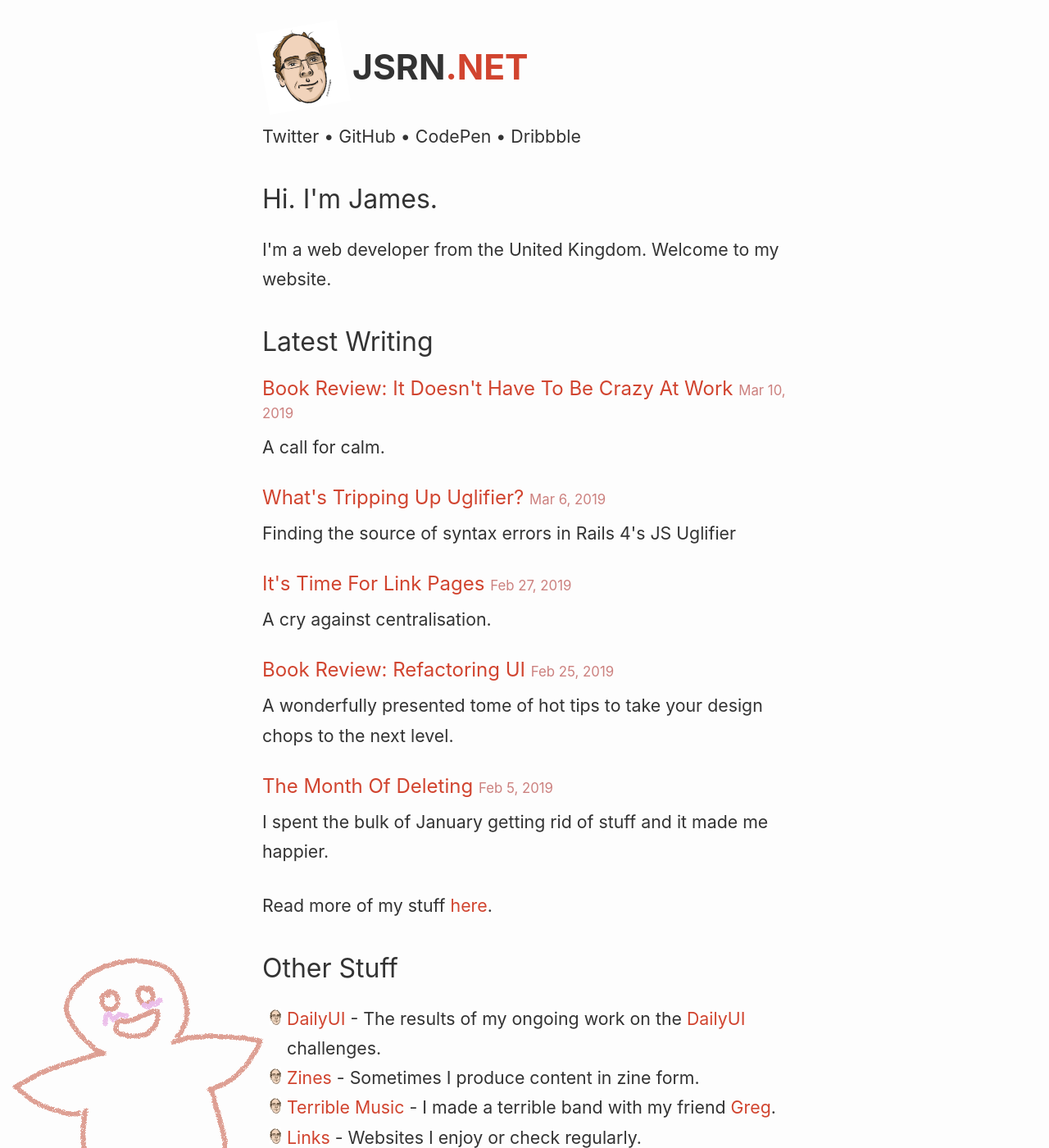
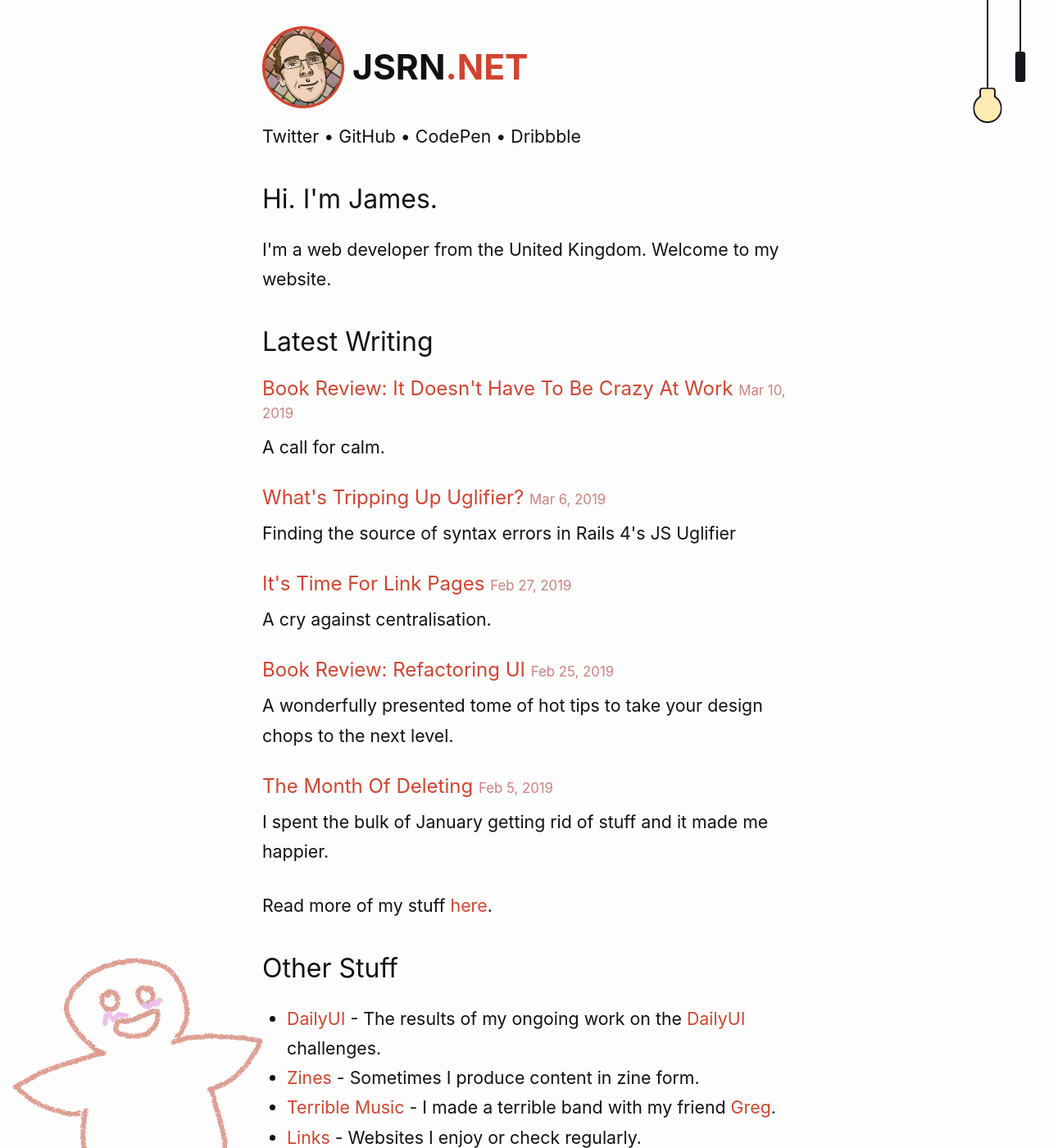
Before and after one commit to jsrn/jsrn.github.io, a Jekyll site: the page built from index.html, in a window 1280 px wide and 1400 px high. Shown: the whole window at 82% size. Built offline with Jekyll 4.4.1, drawn with Linux system fonts in a browser that asks for light colours.

Commit message:
Light/dark mode

```diff
--- a/_includes/header.html
+++ b/_includes/header.html
@@ -1,6 +1,6 @@
 <header>
   <h1 style="margin-bottom: 1rem;">
-    <a href="/"><img src="/assets/me.jpg">JSRN<span class="secondary">.NET</span></a>
+    <a href="/"><img src="/assets/me.png">JSRN<span class="secondary">.NET</span></a>
   </h1>
 
   <a href="https://twitter.com/jsrndoftime">Twitter</a> &bull;
--- a/_layouts/default.html
+++ b/_layouts/default.html
@@ -15,6 +15,33 @@
 
     {%- include footer.html -%}
 
+    <svg id="lightbulb" width="90" height="505" viewBox="0 0 90 505" fill="none" xmlns="http://www.w3.org/2000/svg">
+      <path d="M45 0V400" stroke="#16161D" stroke-width="5"/>
+      <mask id="path-2-outside-1" maskUnits="userSpaceOnUse" x="0" y="395" width="90" height="110" fill="black">
+      <rect fill="white" y="395" width="90" height="110"/>
+      <path d="M25 405C25 402.239 27.2386 400 30 400H60C62.7614 400 65 402.239 65 405V430C65 432.761 62.7614 435 60 435H30C27.2386 435 25 432.761 25 430V405Z"/>
+      <path d="M85 460C85 482.091 67.0914 500 45 500C22.9086 500 5 482.091 5 460C5 437.909 22.9086 420 45 420C67.0914 420 85 437.909 85 460Z"/>
+      </mask>
+      <path d="M25 405C25 402.239 27.2386 400 30 400H60C62.7614 400 65 402.239 65 405V430C65 432.761 62.7614 435 60 435H30C27.2386 435 25 432.761 25 430V405Z" fill="#FDEBB2"/>
+      <path d="M85 460C85 482.091 67.0914 500 45 500C22.9086 500 5 482.091 5 460C5 437.909 22.9086 420 45 420C67.0914 420 85 437.909 85 460Z" fill="#FDEBB2"/>
+      <path d="M30 405H60V395H30V405ZM60 405V430H70V405H60ZM60 430H30V440H60V430ZM30 430V405H20V430H30ZM80 460C80 479.33 64.33 495 45 495V505C69.8528 505 90 484.853 90 460H80ZM45 495C25.67 495 10 479.33 10 460H0C0 484.853 20.1472 505 45 505V495ZM10 460C10 440.67 25.67 425 45 425V415C20.1472 415 0 435.147 0 460H10ZM45 425C64.33 425 80 440.67 80 460H90C90 435.147 69.8528 415 45 415V425ZM30 430L30 430H20C20 435.523 24.4772 440 30 440V430ZM60 430V430V440C65.5228 440 70 435.523 70 430H60ZM60 405V405H70C70 399.477 65.5228 395 60 395V405ZM30 395C24.4772 395 20 399.477 20 405H30V405V395Z" fill="#16161D" mask="url(#path-2-outside-1)"/>
+    </svg>
+
+    <svg id="lightpull" width="30" height="485" viewBox="0 0 30 485" fill="none" xmlns="http://www.w3.org/2000/svg">
+      <path d="M15 0V400" stroke="#16161D" stroke-width="5"/>
+      <rect x="2.5" y="397.5" width="25" height="85" rx="5.5" fill="#16161D" stroke="#16161D" stroke-width="5"/>
+    </svg>
+
+    <script>
+      document.getElementById("lightpull").addEventListener("mouseup", function(e) {
+        const html = document.querySelector("html");
+        document.querySelector("html").classList.toggle("dark-mode");
+        localStorage.darkMode = html.classList.contains("dark-mode");
+      });
+
+      if (localStorage.darkMode === "true") {
+        document.querySelector("html").classList.add("dark-mode");
+      }
+    </script>
   </body>
-
 </html>
--- a/_sass/minima/_syntax-highlighting.scss
+++ b/_sass/minima/_syntax-highlighting.scss
@@ -68,4 +68,5 @@
   .vg    { color: #008080 } // Name.Variable.Global
   .vi    { color: #008080 } // Name.Variable.Instance
   .il    { color: #099 } // Literal.Number.Integer.Long
+  .n, .k, .p, .o { color: #111; }
 }
--- a/assets/main.scss
+++ b/assets/main.scss
@@ -49,7 +49,6 @@
 
 body {
 	font-size: 16pt;
-	color: #333;
 }
 
 .starmilk {
@@ -112,10 +111,6 @@
 	right: 10px;
 }
 
-.face-bullet {
-	list-style-image: url('/assets/me-bullet.jpg');
-}
-
 .post-link:after {
 	content: attr(data-date);
 	font-size: 0.7em;
@@ -153,3 +148,36 @@
 		display: none;
 	}
 }
+
+#lightbulb {
+	height: 200px;
+	position: fixed;
+	top: -50px;
+	right: 30px;
+}
+
+#lightpull {
+	height: 200px;
+	position: fixed;
+	top: -100px;
+	right: 20px;
+	cursor: pointer;
+}
+
+#lightpull:active {
+	top: 0;
+	transition: .1s;
+}
+
+.dark-mode body {
+	background: #16161d;
+	color: #fdfdfd;
+}
+
+.dark-mode code {
+	color: #111;
+}
+
+.dark-mode a:hover {
+	color: hsl(1, 100%, 80%);
+}
--- a/index.html
+++ b/index.html
@@ -28,7 +28,7 @@
 
 <h2>Other Stuff</h2>
 
-<ul class="face-bullet">
+<ul>
   <li><a href="/daily-ui">DailyUI</a> - The results of my ongoing work on the <a href="https://www.dailyui.co/">DailyUI</a> challenges.</li>
   <li><a href="/zines">Zines</a> - Sometimes I produce content in zine form.</li>
   <li><a href="/sudo">Terrible Music</a> - I made a terrible band with my friend <a href="https://twitter.com/gregjwww">Greg</a>.</li>
```
Also changed, not shown: assets/me.png (added).
